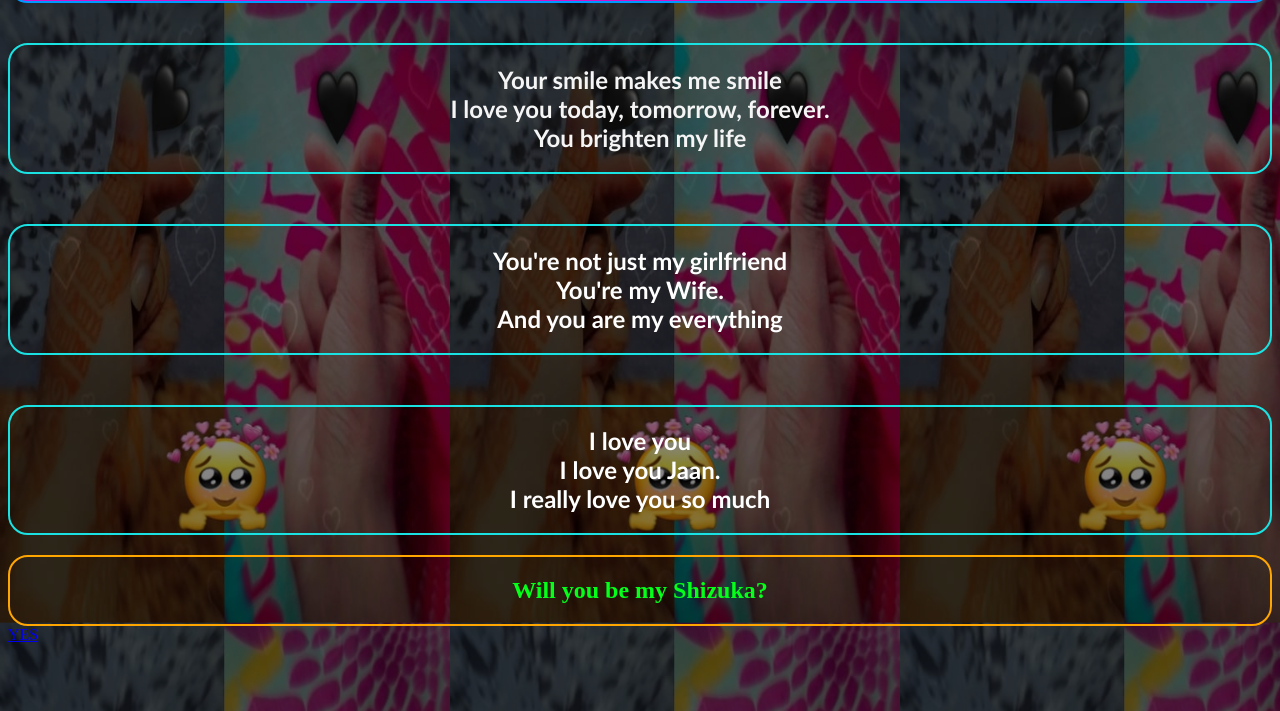
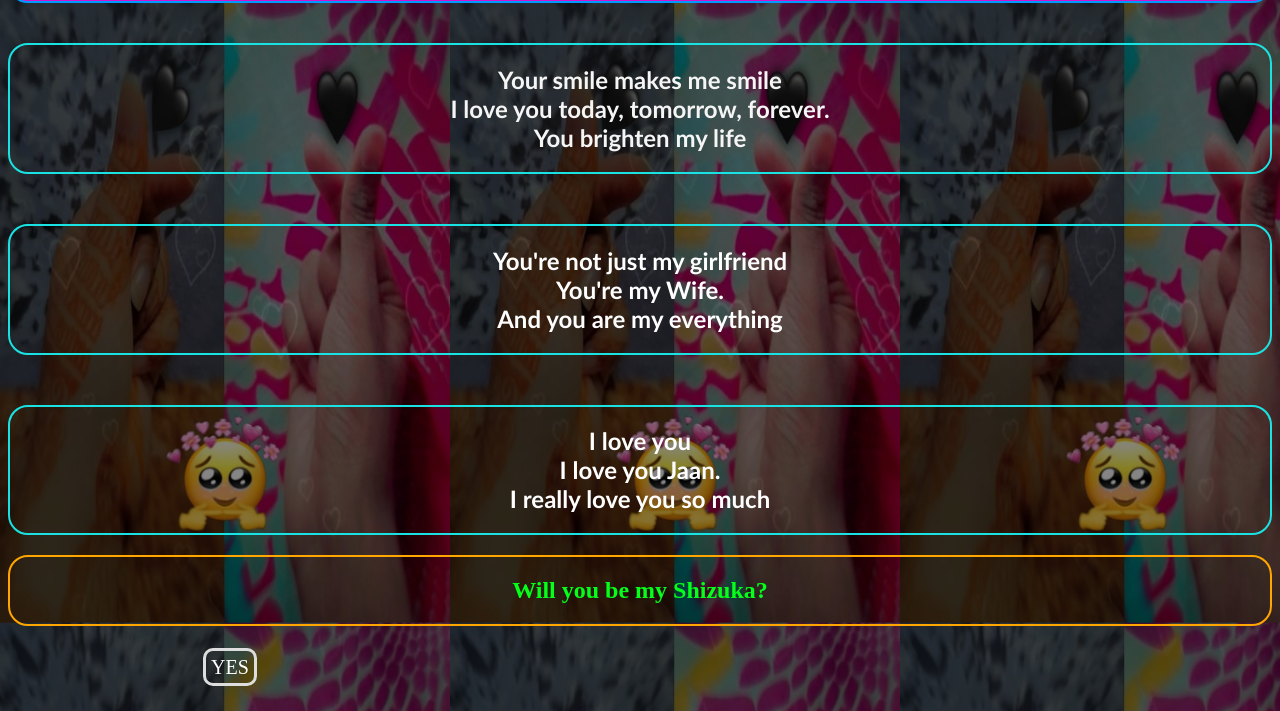
Before and after one commit to shahed465/propose, a plain HTML site: page yes.html in a window 1280 px wide. Shown: the part 89-800 px from the top of the page. Drawn offline with Linux system fonts and the light colour scheme.

Commit message:
Update yes.css

```diff
--- a/yes.css
+++ b/yes.css
@@ -60,3 +60,20 @@ text-align: center;
 color: rgb(4, 255, 25);
 margin-top: 20px;
 }
+.last1 a{
+
+    font-size: 20px;
+
+    text-decoration: none;
+ color: white;
+ padding: 5px;
+ margin: 5px 10px;
+ border: 3px solid #ddd;
+ border-radius: 10px;
+
+}
+.last1{
+margin-top: 30px;
+margin-left: 185px;
+
+}
```
